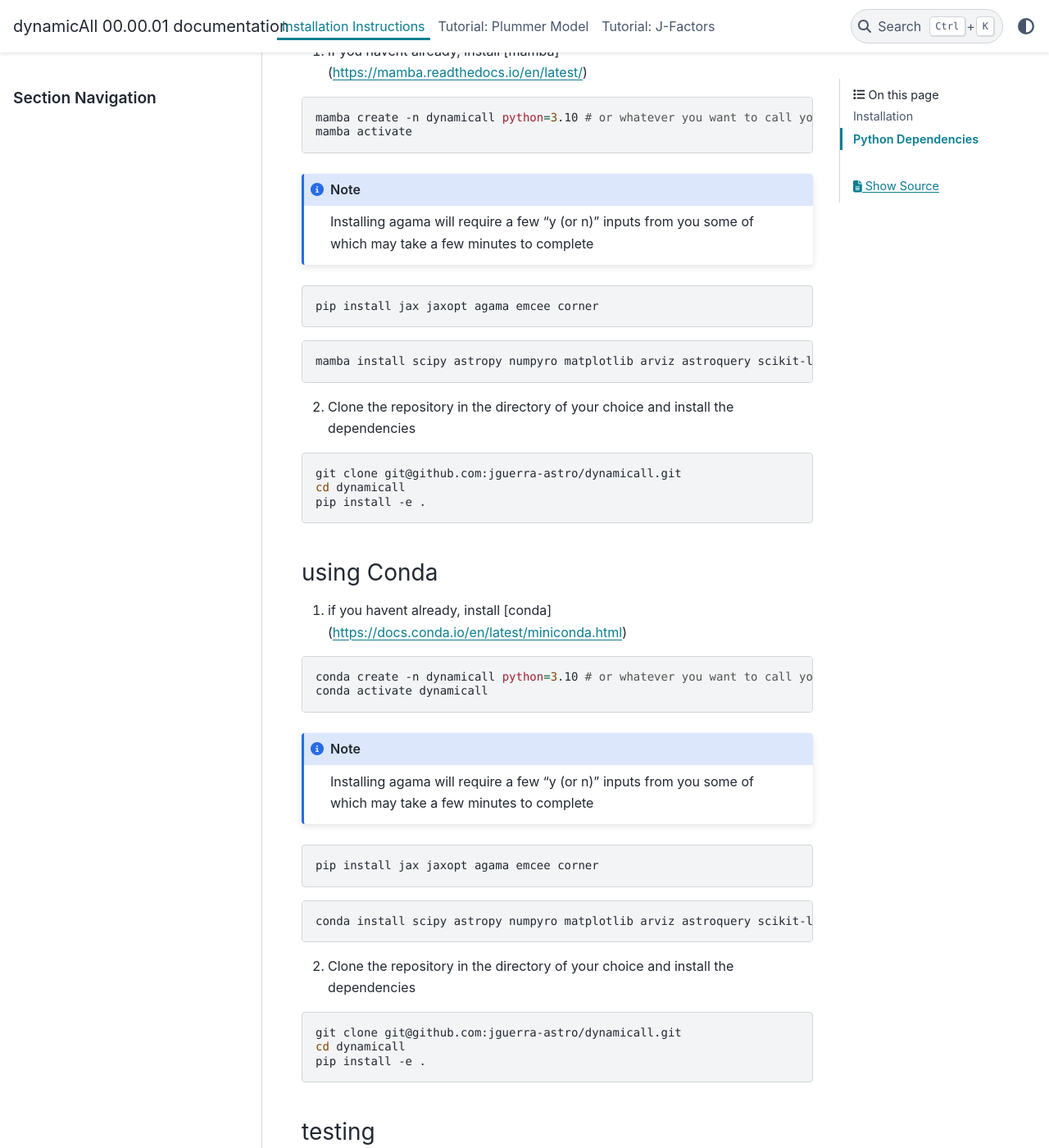
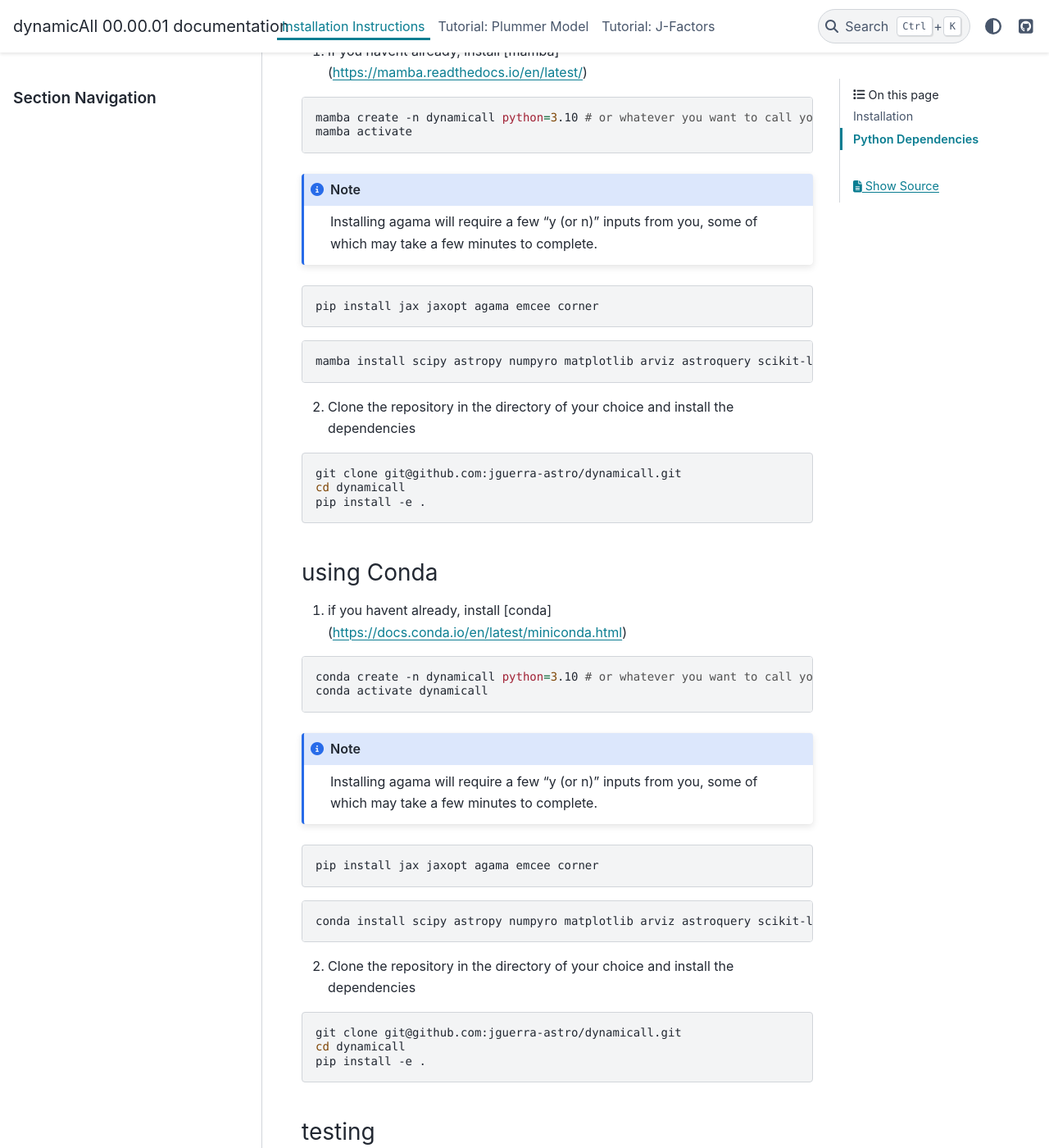
Before and after one commit to jguerra-astro/dynamicall, a Sphinx documentation site: the page built from docs/Installation.rst, in a window 1280 px wide and 1400 px high, scrolled down 483 px. Shown: the whole window at 82% size. Built offline with Sphinx 7.4.7 and the PyData theme 0.15.4, drawn with Linux system fonts in a browser that asks for light colours; pages that are not in the unit, such as notebooks, are missing from menus.

Commit message:
more docs updates

```diff
--- a/docs/Installation.rst
+++ b/docs/Installation.rst
@@ -21,7 +21,7 @@
     mamba activate
 
 .. note::
-    Installing agama will require a few "y (or n)" inputs from you some of which may take a few minutes to complete
+    Installing agama will require a few "y (or n)" inputs from you, some of which may take a few minutes to complete.
 
 .. code-block:: bash
 
@@ -51,7 +51,7 @@
     conda activate dynamicall
 
 .. note::
-    Installing agama will require a few "y (or n)" inputs from you some of which may take a few minutes to complete
+    Installing agama will require a few "y (or n)" inputs from you, some of which may take a few minutes to complete.
 
 .. code-block:: bash
 
--- a/docs/conf.py
+++ b/docs/conf.py
@@ -4,39 +4,35 @@
 # https://www.sphinx-doc.org/en/master/usage/configuration.html
 
 
+import sys, os
 
-import sys, os
-sys.path.insert(0, os.path.abspath('..'))
+sys.path.insert(0, os.path.abspath(".."))
 # sys.path.append(os.path.abspath('sphinxext'))
-
-
-
-
-
-
 
 
 # -- Project information -----------------------------------------------------
 # https://www.sphinx-doc.org/en/master/usage/configuration.html#project-information
 
-project = 'dynamicAll'
-copyright = '2023, Juan Guerra'
-author = 'Juan Guerra'
-release = '00.00.01'
+project = "dynamicAll"
+copyright = "2023, Juan Guerra"
+author = "Juan Guerra"
+release = "00.00.01"
 
 # -- General configuration ---------------------------------------------------
 # https://www.sphinx-doc.org/en/master/usage/configuration.html#general-configuration
 
-mathjax_path = "https://cdnjs.cloudflare.com/ajax/libs/mathjax/3.2.0/es5/tex-mml-chtml.min.js"
+mathjax_path = (
+    "https://cdnjs.cloudflare.com/ajax/libs/mathjax/3.2.0/es5/tex-mml-chtml.min.js"
+)
 
 extensions = [
-    'sphinx.ext.autodoc',
-    'sphinx.ext.viewcode',
-    'sphinx.ext.napoleon',
-    'nbsphinx',
-    'sphinx.ext.mathjax',
-    'myst_nb',  # myst_nb is a plugin for MyST Markdown that adds support for executing and displaying Jupyter notebooks.
-    'sphinx_copybutton',
+    "sphinx.ext.autodoc",
+    "sphinx.ext.viewcode",
+    "sphinx.ext.napoleon",
+    "nbsphinx",
+    "sphinx.ext.mathjax",
+    "myst_nb",  # myst_nb is a plugin for MyST Markdown that adds support for executing and displaying Jupyter notebooks.
+    "sphinx_copybutton",
     # "sphinx_new_tab_link",
 ]
 nbsphinx_execute = "off"
@@ -49,16 +45,31 @@
 ]
 myst_url_schemes = ("http", "https", "mailto")
 mathjax3_config = {
-    'tex': {'tags': 'ams', 'useLabelIds': True},
+    "tex": {"tags": "ams", "useLabelIds": True},
 }
-templates_path = ['_templates']
-exclude_patterns = ['_build', 'Thumbs.db', '.DS_Store']
+templates_path = ["_templates"]
+exclude_patterns = ["_build", "Thumbs.db", ".DS_Store"]
 
 # -- Options for HTML output -------------------------------------------------
 # https://www.sphinx-doc.org/en/master/usage/configuration.html#options-for-html-output
 
 html_theme = "pydata_sphinx_theme"
-html_static_path = ['_static']
+html_static_path = ["_static"]
 
 copybutton_prompt_text = r">>> |\.\.\. |\$ |In \[\d*\]: | {2,5}\.\.\.: | {5,8}: "
 copybutton_prompt_is_regexp = True
+
+html_theme_options = {
+    "icon_links": [
+        {
+            # Label for this link
+            "name": "GitHub",
+            # URL where the link will redirect
+            "url": "https://github.com/jguerra-astro/dynamicall",  # required
+            # Icon class (if "type": "fontawesome"), or path to local image (if "type": "local")
+            "icon": "fa-brands fa-square-github",
+            # The type of image to be used (see below for details)
+            "type": "fontawesome",
+        }
+    ]
+}
```
